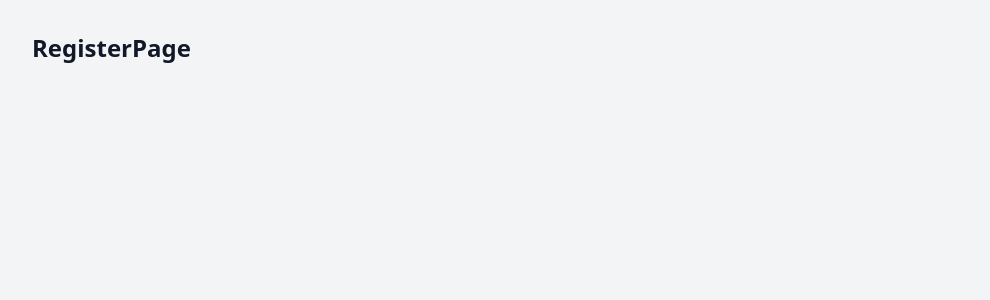
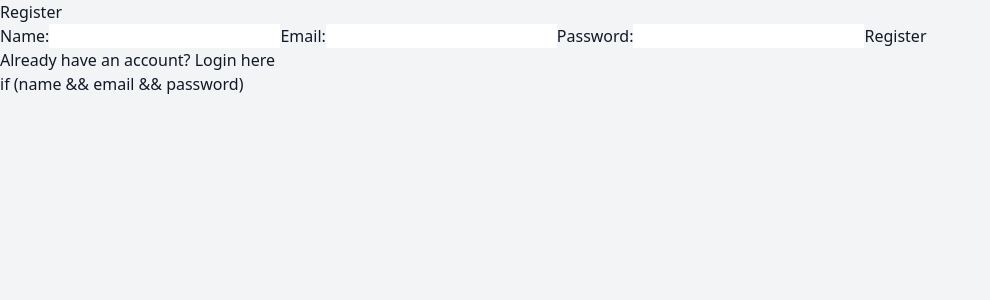
Before and after one commit to jasper225/elevenfiftynine, a React (Vite) app in the folder client/: page /register in a window 1280 px wide. Shown: the top 300 px of the page, without its empty margins (0-990 px from the left). Built offline with nearby package versions, Linux system fonts and the light colour scheme; no server answers.

Commit message:
Initial landing and register pages

```diff
--- a/client/src/pages/LandingPage.jsx
+++ b/client/src/pages/LandingPage.jsx
@@ -1 +1,18 @@
-export default function LandingPage() { return <div className="p-8 text-2xl font-bold">LandingPage</div>; }
+import React from 'react';
+import { useNavigate } from 'react-router-dom';
+
+export default function LandingPage() {
+    const navigate = useNavigate();
+
+
+    return (
+        <div className="landing-page">
+            <h1>elevenfiftynine</h1>
+            <p>Keep track of your academics with ease.</p>
+            <div className="buttons">
+                <button onClick={() => navigate('/login')}>Login</button>
+                <button onClick={() => navigate('/register')}>Register</button>
+            </div>
+        </div>
+    );
+}
--- a/client/src/pages/RegisterPage.jsx
+++ b/client/src/pages/RegisterPage.jsx
@@ -1 +1,35 @@
-export default function RegisterPage() { return <div className="p-8 text-2xl font-bold">RegisterPage</div>; }
+import React from 'react';
+import { useNavigate } from 'react-router-dom';
+import { useAuthStore } from '../store/authStore';
+
+export default function RegisterPage() {
+    const [name, setName] = React.useState('');
+    const [email, setEmail] = React.useState('');
+    const [password, setPassword] = React.useState('');
+    const navigate = useNavigate();
+
+    async function handleSubmit(e) {
+        e.preventDefault();
+        await register(name, email, password);
+        const { user } = useAuthStore.getState();
+        if (user) navigate('/dashboard');
+    }
+    return (
+        <div className="register-page">
+            <h1>Register</h1>
+            <form onSubmit={handleSubmit}>
+                <label>Name:</label>
+                <input type="text" value={name} onChange={(e) => setName(e.target.value)} />
+                <label>Email:</label>
+                <input type="email" value={email} onChange={(e) => setEmail(e.target.value)} />
+                <label>Password:</label>
+                <input type="password" value={password} onChange={(e) => setPassword(e.target.value)} />
+                <button type="submit">Register</button>
+            </form>
+            <p>Already have an account? <a href="/login">Login here</a></p>
+            if (name && email && password) {
+                navigate('/dashboard')
+            }
+        </div>
+    );
+}
```
